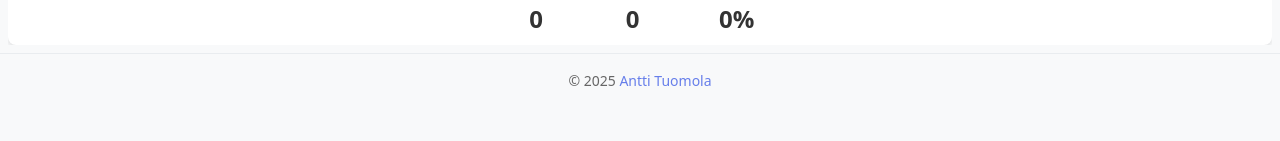
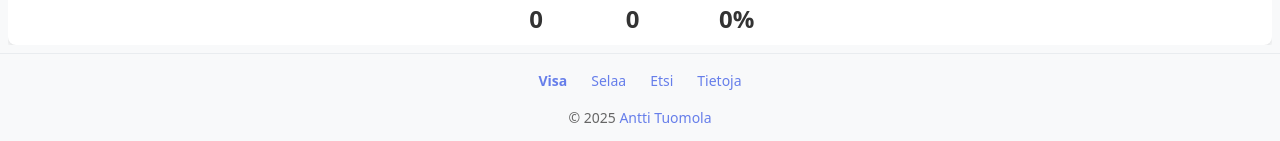
Before and after one commit to anttituomola/tampereenkaupunginosat, a React (Vite) app: page / in a window 1280 px wide. Shown: the part 1084-1225 px from the top of the page. Before the commit the page ends 1191 px from the top, so only its background shows below. Built offline with nearby package versions, Linux system fonts and the light colour scheme.

Commit message:
Add footer navigation links and styles for improved layout and interactivity

```diff
--- a/src/components/Footer.css
+++ b/src/components/Footer.css
@@ -4,6 +4,31 @@
   background-color: #f8f9fa;
   border-top: 1px solid #e9ecef;
   margin-top: auto;
+}
+
+.footer-nav {
+  display: flex;
+  justify-content: center;
+  gap: 1.5rem;
+  margin-bottom: 1rem;
+  flex-wrap: wrap;
+}
+
+.footer-link {
+  color: #666;
+  text-decoration: none;
+  font-size: 0.875rem;
+  font-weight: 500;
+  transition: color 0.2s ease;
+}
+
+.footer-link:hover {
+  color: #667eea;
+}
+
+.footer-link.active {
+  color: #667eea;
+  font-weight: 600;
 }
 
 .app-footer p {
@@ -29,6 +54,15 @@
     padding: 0.75rem;
   }
 
+  .footer-nav {
+    gap: 1rem;
+    margin-bottom: 0.75rem;
+  }
+
+  .footer-link {
+    font-size: 0.8125rem;
+  }
+
   .app-footer p {
     font-size: 0.8125rem;
   }
--- a/src/components/Footer.tsx
+++ b/src/components/Footer.tsx
@@ -1,3 +1,4 @@
+import { NavLink } from 'react-router-dom';
 import './Footer.css';
 
 export function Footer() {
@@ -5,6 +6,32 @@ export function Footer() {
 
   return (
     <footer className="app-footer">
+      <nav className="footer-nav">
+        <NavLink
+          to="/"
+          className={({ isActive }) => isActive ? 'footer-link active' : 'footer-link'}
+        >
+          Visa
+        </NavLink>
+        <NavLink
+          to="/view"
+          className={({ isActive }) => isActive ? 'footer-link active' : 'footer-link'}
+        >
+          Selaa
+        </NavLink>
+        <NavLink
+          to="/locate"
+          className={({ isActive }) => isActive ? 'footer-link active' : 'footer-link'}
+        >
+          Etsi
+        </NavLink>
+        <NavLink
+          to="/about"
+          className={({ isActive }) => isActive ? 'footer-link active' : 'footer-link'}
+        >
+          Tietoja
+        </NavLink>
+      </nav>
       <p>
         © {currentYear} <a href="https://www.anttituomola.fi/" target="_blank" rel="noopener noreferrer">Antti Tuomola</a>
       </p>
```
Also changed, not shown: src/components/LocateMode.css (line endings or trailing spaces), src/components/NotFound.css (line endings or trailing spaces), src/components/NotFound.tsx (line endings or trailing spaces).
